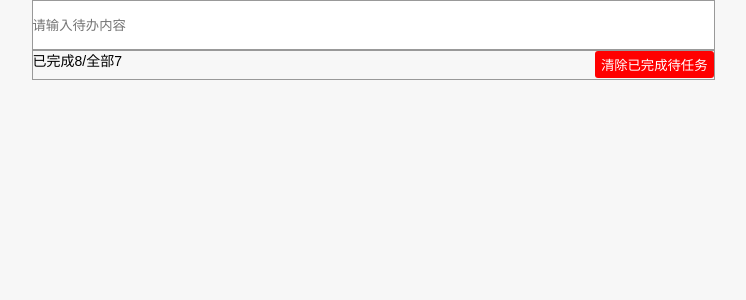
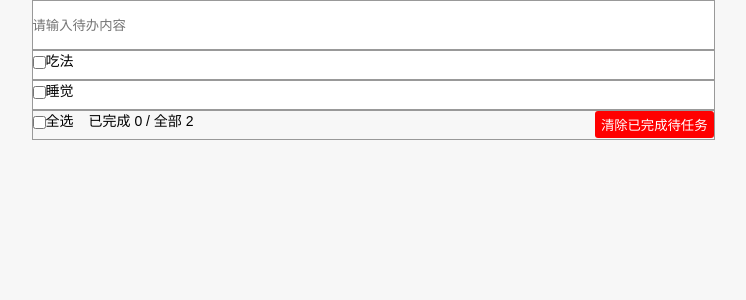
Before and after one commit to web-tiny/reacts-app, a React (Create React App) app: page / in a window 1280 px wide. Shown: the top 300 px of the page, without its empty margins (310-1056 px from the left). Built offline with nearby package versions, Linux system fonts and the light colour scheme.

Commit message:
update 完成todoList

```diff
--- a/src/App.css
+++ b/src/App.css
@@ -19,3 +19,6 @@
   padding: 4px 6px;
   border-radius: 3px;
 }
+.footer-total {
+  margin-left: 15px;
+}
--- a/src/App.js
+++ b/src/App.js
@@ -2,16 +2,19 @@
 import React, { Component } from 'react'
 import Footer from './components/Footer'
 import Header from './components/Header'
-import Item from './components/Item'
+import List from './components/List'
 import './App.css';
 import { nanoid } from 'nanoid'
 
 export default class App extends Component {
   state = {
-    todos: []
+    todos: [
+      { id: '1', done: false, name: '吃法' },
+      { id: '2', done: false, name: '睡觉' },
+    ]
   }
+  // 添加todo
   addTodo = (data) => {
-    console.log('header from:', data)
     const { todos } = this.state;
     const newTodos = {
       id: nanoid(),
@@ -22,17 +25,56 @@ export default class App extends Component {
       todos: [ newTodos, ...todos ]
     })
   }
+  // 更新todo
+  updateTodo = (current) => {
+    const { todos } = this.state;
+    const updatedTodos = todos.map(item => {
+      if (item.id === current.id) {
+        item.done = current.done
+      }
+      return item
+    })
+    this.setState({ todos: updatedTodos })
+  }
+  // 删除todo
+  deleteTodo = (id) => {
+    const { todos } = this.state;
+    if (window.confirm('are you sure delete id ?')) {
+      const newTodos = todos.filter(item => item.id !== id);
+      this.setState({ todos: newTodos  })
+    }
+  }
+  // 全选
+  allChecked = (value) => {
+    const { todos } = this.state;
+    const newTodos = todos.map(item => {
+      item.done = value
+      return item
+    })
+    this.setState({ todos: newTodos })
+  }
+  // 清除所有已完成的任务
+  handleClearDone = () => {
+    const { todos } = this.state;
+    const newTodos = todos.filter(item => !item.done);
+    this.setState({ todos: newTodos })
+  }
   render() {
     const { todos } = this.state;
+    console.log(todos.length)
     return (
       <div className="App">
         <Header addTodo={ this.addTodo }></Header>
-        {
-          todos.map(item => {
-            return (<Item key={ item.id } { ...item }></Item>)
-          })
-        }
-        <Footer></Footer>
+        <List
+          todos = { todos }
+          deleteTodo={this.deleteTodo}
+          updateTodo={this.updateTodo}>
+        </List>
+        <Footer
+          allChecked={this.allChecked}
+          todos={todos}
+          handleClearDone={this.handleClearDone}>
+        </Footer>
       </div>
     )
   }
--- a/src/components/Footer/index.jsx
+++ b/src/components/Footer/index.jsx
@@ -1,10 +1,35 @@
 import React, { Component } from 'react'
+import TypeProps from 'prop-types'
 
 export default class Footer extends Component {
+  static typeProps = {
+    todos: TypeProps.array.isRequired,
+    allChecked: TypeProps.func
+  }
+  allChecked = (e) => {
+    this.props.allChecked(e.target.checked)
+  }
+  handleClearDone = () => {
+    this.props.handleClearDone()
+  }
   render() {
+    const { todos } = this.props
+    const allDoned = todos.filter(item => item.done !== false)
+    const total = todos.length;
+    const allDone = allDoned.length;
     return (
       <footer className="footer">
-        已完成8/全部7 <button className="button">清除已完成待任务</button>
+        <label>
+          {/* defaultChecked: 第一次默认值 */}
+          <input type="checkbox"
+            checked={total !== 0 && allDone === total ? true: false}
+            onChange={this.allChecked}/>
+            全选
+        </label>
+        <span className="footer-total">
+          已完成 {allDone} / 全部 {total}
+        </span>
+        <button className="button" onClick={this.handleClearDone}>清除已完成待任务</button>
       </footer>
     )
   }
--- a/src/components/Item/index.jsx
+++ b/src/components/Item/index.jsx
@@ -7,31 +7,39 @@ export default class Item extends Component {
   }
   // 对props进行限制
   static propTypes = {
-    name: PropTypes.string.isRequired
+    name: PropTypes.string.isRequired,
+    id: PropTypes.string,
+    deleteTodo: PropTypes.func
   }
-  handleMouseEnter = () => {
-    this.setState({ visible: true })
+  mouseEnterLeave = (boolean) => {
+    return () => {
+      this.setState({ visible: boolean })
+    }
   }
-  handleMouseLeave = () => {
-    this.setState({ visible: false })
+  deleteTodo = (id) => {
+    this.props.deleteTodo(id)
+  }
+  onChangeCheckbox = (e) => {
+    this.props.updateTodo({ id: this.props.id, done: e.target.checked })
   }
   render() {
     const { visible } = this.state
-    const { name } = this.props
+    const { name, id, done } = this.props
     return (
       <div className="item"
         style={{ background: visible ? '#dcdfe6' : '#fff' }}
-        onMouseEnter={ this.handleMouseEnter }
-        onMouseLeave={ this.handleMouseLeave }>
+        onMouseEnter={ this.mouseEnterLeave(true) }
+        onMouseLeave={ this.mouseEnterLeave(false) }>
         <label>
-          <input name="Fruit" type="checkbox" value="" />
+          <input type="checkbox" checked={done} onChange={this.onChangeCheckbox}/>
           { name }
         </label>
         <button
           className="button"
+          onClick ={ ()=> this.deleteTodo(id) }
           style={{
             display: visible ? 'block' : 'none'
-          }}>清除
+          }}>删 除
         </button>
       </div>
     )
--- /dev/null
+++ b/src/components/List/index.jsx
@@ -0,0 +1,23 @@
+import React, { Component } from 'react'
+import Item from '../Item'
+
+export default class List extends Component {
+  render() {
+    const { todos, deleteTodo, updateTodo } = this.props
+    return (
+      <ul>
+        {
+          todos.map(item => {
+            return (
+              <Item
+                key={ item.id } { ...item }
+                deleteTodo={deleteTodo}
+                updateTodo={updateTodo}>
+              </Item>
+            )
+          })
+        }
+      </ul>
+    )
+  }
+}
```
Also changed, not shown: 1 other file (tests, documents, lock files or other folders).
